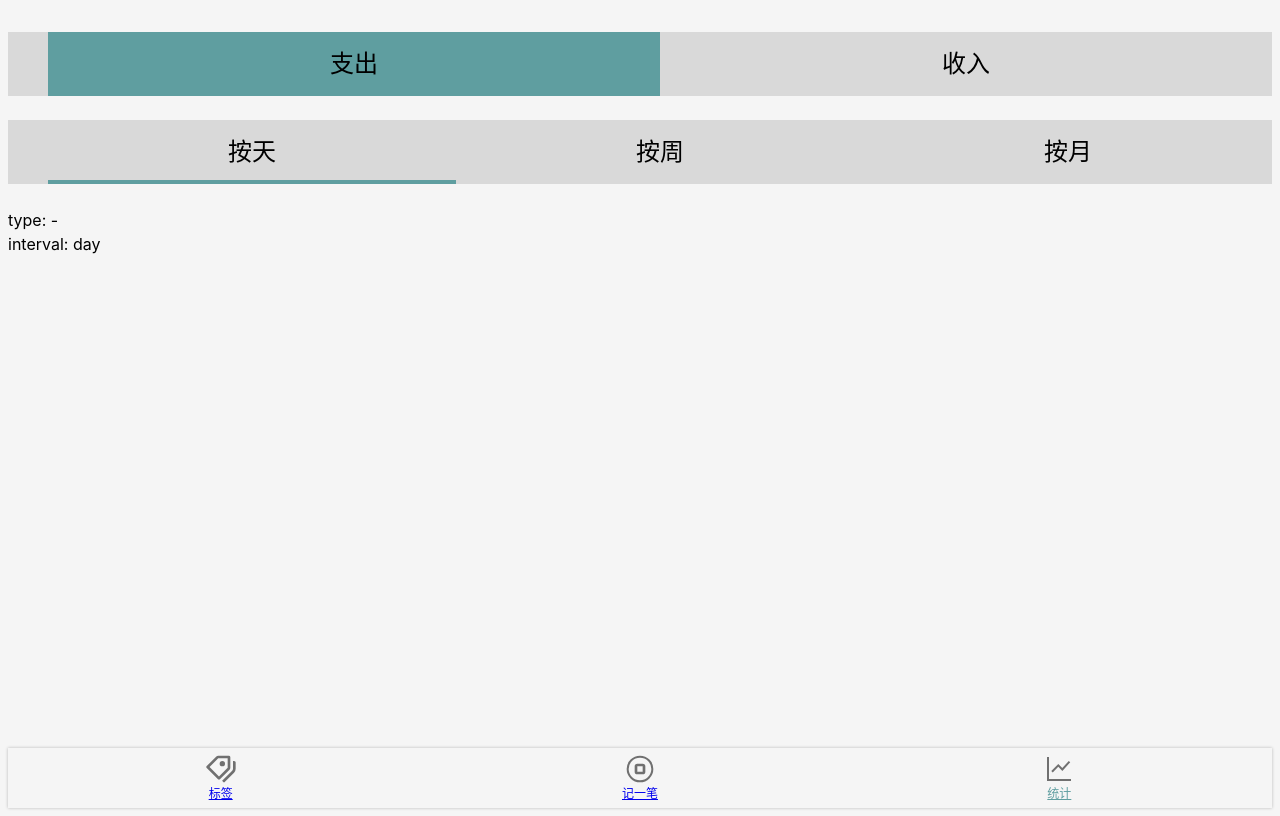
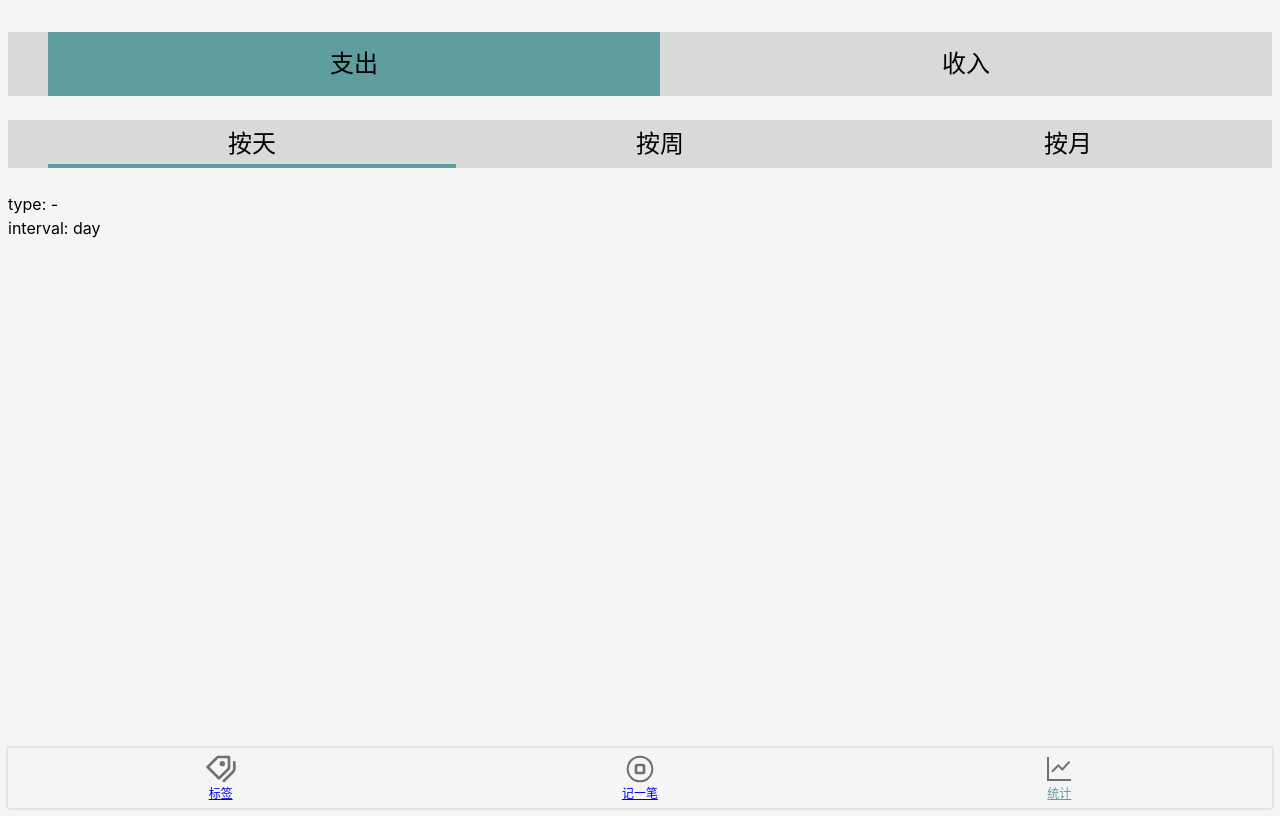
Before and after one commit to KyraZheng/CopperDaily, a Vue app: page /#/statistics in a window 1280 px wide. Built offline with nearby package versions, Linux system fonts and the light colour scheme.

Commit message:
更新CSS

```diff
--- a/src/components/Tabs.vue
+++ b/src/components/Tabs.vue
@@ -1,6 +1,6 @@
 <template>
-  <ul class="tabs">
-    <li v-for="item in dataSource" :key="item.value"
+  <ul class="tabs" :class="{[classPrefix+'-tabs']: classPrefix}">
+    <li v-for="item in dataSource" :key="item.value" class="tabs-item"
         :class="liClass(item)" @click="select(item)">{{item.text}}
     </li>
   </ul>
@@ -40,7 +40,7 @@
     text-align: center;
     font-size: 24px;
 
-    > li {
+    &-item {
       width: 50%;
       height: 64px;
       display: flex;
--- a/src/views/Statistics.vue
+++ b/src/views/Statistics.vue
@@ -22,6 +22,10 @@
       }
     }
   }
+
+  ::v-deep .interval-tabs-item {
+    height: 48px;
+  }
 </style>
 <script lang="ts">
   import Vue from 'vue';
```
